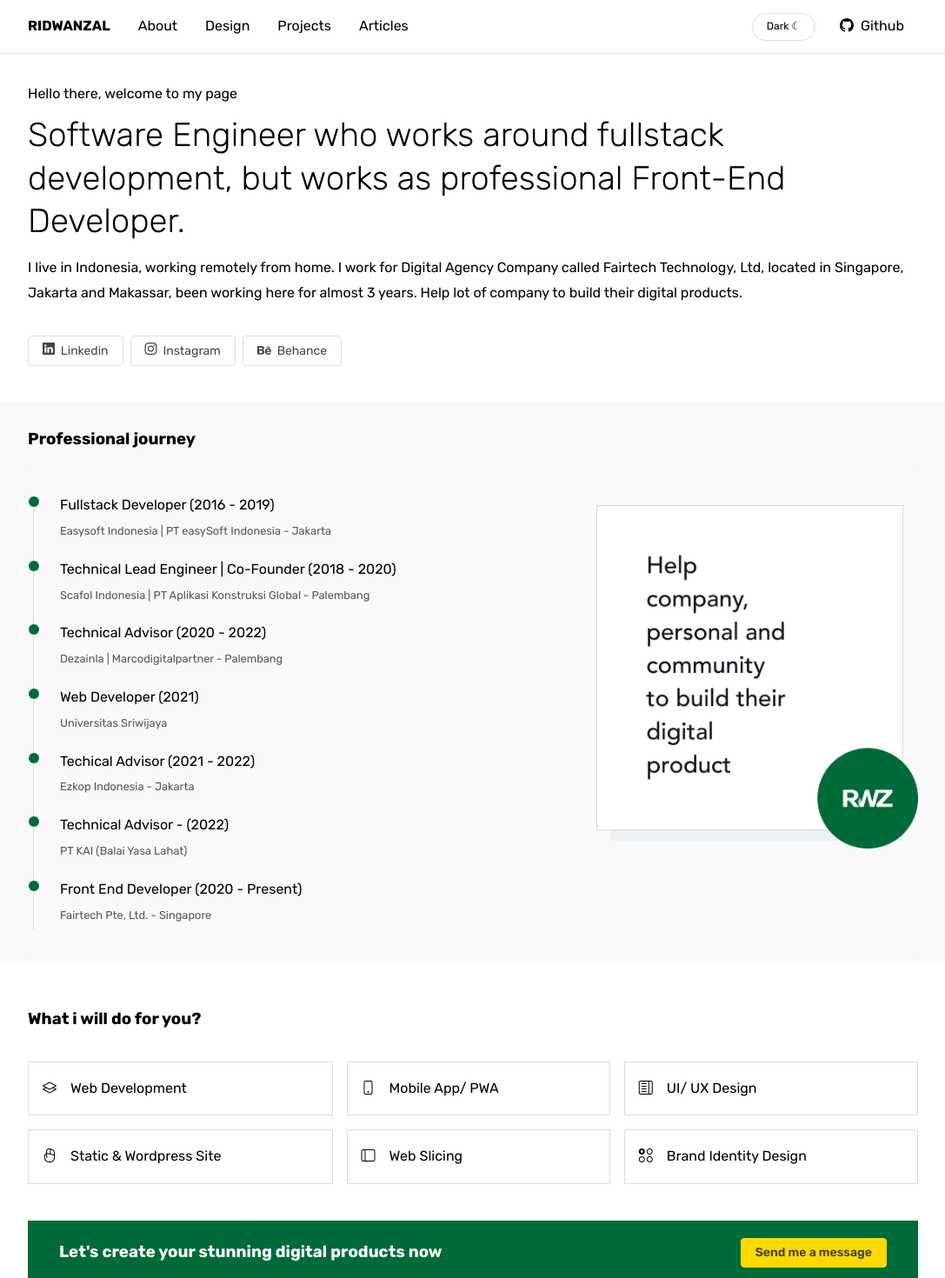
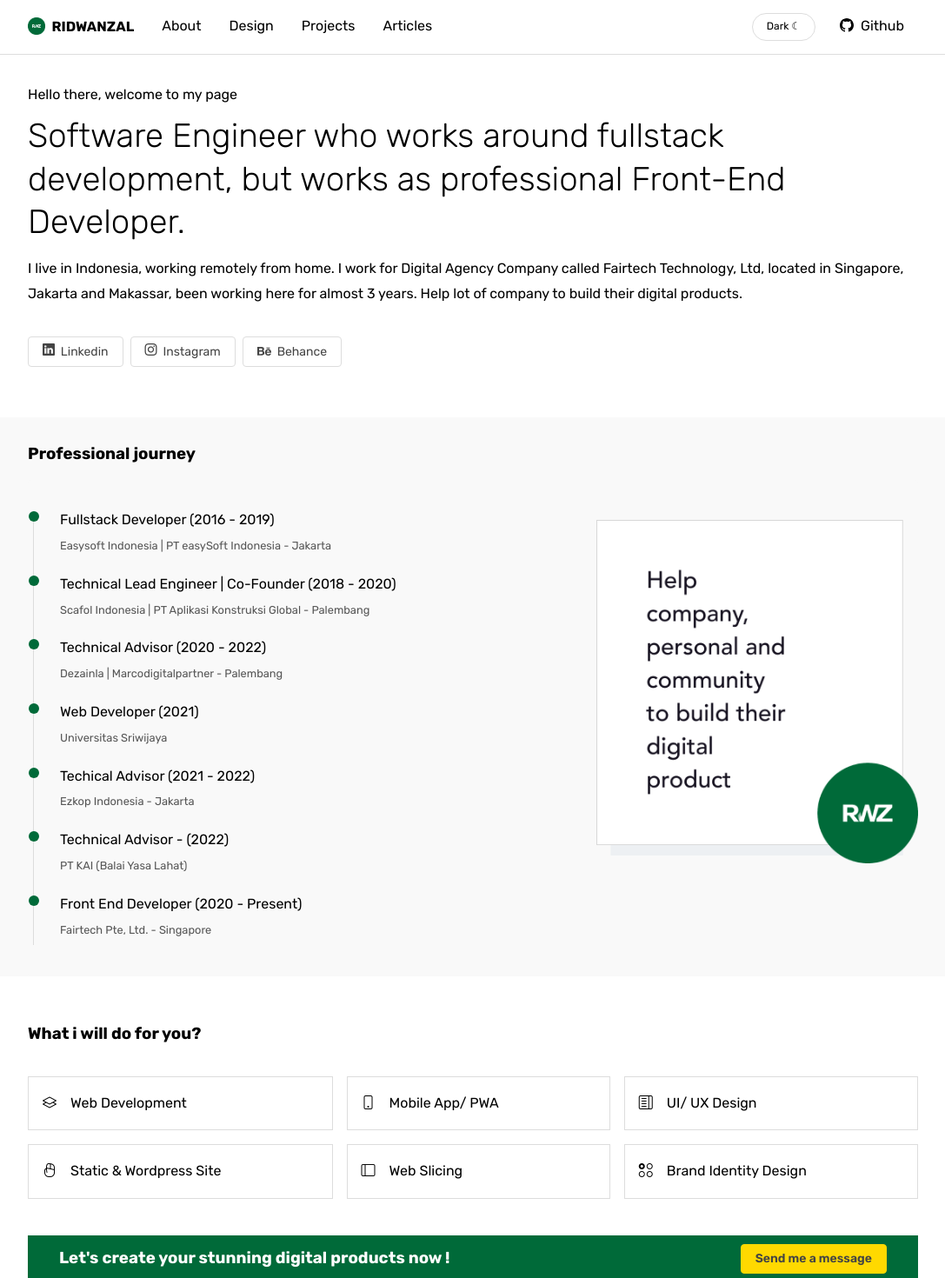
Before and after one commit to ridwanzal/react-landing-page, a React (Vite) app: page / in a window 1280 px wide. Shown: the top 1470 px of the page at 87% size, without its empty margins (96-1183 px from the left). Built offline with nearby package versions, Linux system fonts and the light colour scheme.

Commit message:
Update landing page styling and components
- Update landing page styling and components

```diff
--- a/src/components/Nav.jsx
+++ b/src/components/Nav.jsx
@@ -2,6 +2,7 @@ import '../styles/styles.scss'
 import logo from '../assets/rwz.svg';
 import github from '../assets/github.svg';
 import githubBlack from '../assets/github-black.svg';
+import logoMain from '../assets/logo.png';
 import { Link } from "react-router-dom";
 import React, { useState } from 'react';
 
@@ -21,11 +22,6 @@ function Nav() {
   }
 
   let menu = [
-    {
-      name : 'RIDWANZAL',
-      link: '/',
-      addClass: 'item logoname'
-    },
     {
       name : 'About',
       link: '/about',
@@ -53,6 +49,10 @@ function Nav() {
       <div className='nav nav-desktop'>
         <div className='wrapper'>
           <ul className='nav-list'>
+              <li className="item logoname">
+                  <a href="/">
+                    <img className='main-logo' src={logoMain} alt="" width="20"/>&nbsp;RIDWANZAL</a>
+              </li>
               {menu &&
                 menu.map(({ name, link, addClass }) => (
                   <li key={name} className={addClass}>
--- a/src/components/SectionContact.jsx
+++ b/src/components/SectionContact.jsx
@@ -7,7 +7,7 @@ function SectionContact() {
                         <div className="section-contact--background">
                             <div className="section-contact--content">
                                 <div className="left">
-                                    <h3 className="light">Let's create your stunning digital products now </h3>
+                                    <h3 className="light">Let's create your stunning digital products now !</h3>
                                 </div>
                                 <div className="right">
                                     <a className="btn yellow outline light" href="https://wa.me/6281919992000" target="_blank">
--- a/src/styles/components/_image.scss
+++ b/src/styles/components/_image.scss
@@ -19,3 +19,9 @@
 .image-helping-wraps {
     position: relative;
 }
+
+.main-logo {
+    position: relative;
+    top: 4px;
+    margin-right: 4px;
+}
--- a/src/styles/partials/_section.scss
+++ b/src/styles/partials/_section.scss
@@ -12,7 +12,7 @@
 
         &.topbottom {
             padding-top: 32px;
-            padding-bottom: 32px;
+            padding-bottom: 48px;
 
             @media #{$media-not-desktop}{
                 padding-top: 32px;
@@ -184,7 +184,7 @@
     &-contact {
         &--background {
             background-color: #006A39;
-            padding: 20px 0;
+            padding: 10px 0;
 
             @media #{$media-not-desktop}{
                 padding: 24px 0;
```
Also changed, not shown: src/assets/logo.png (added).
